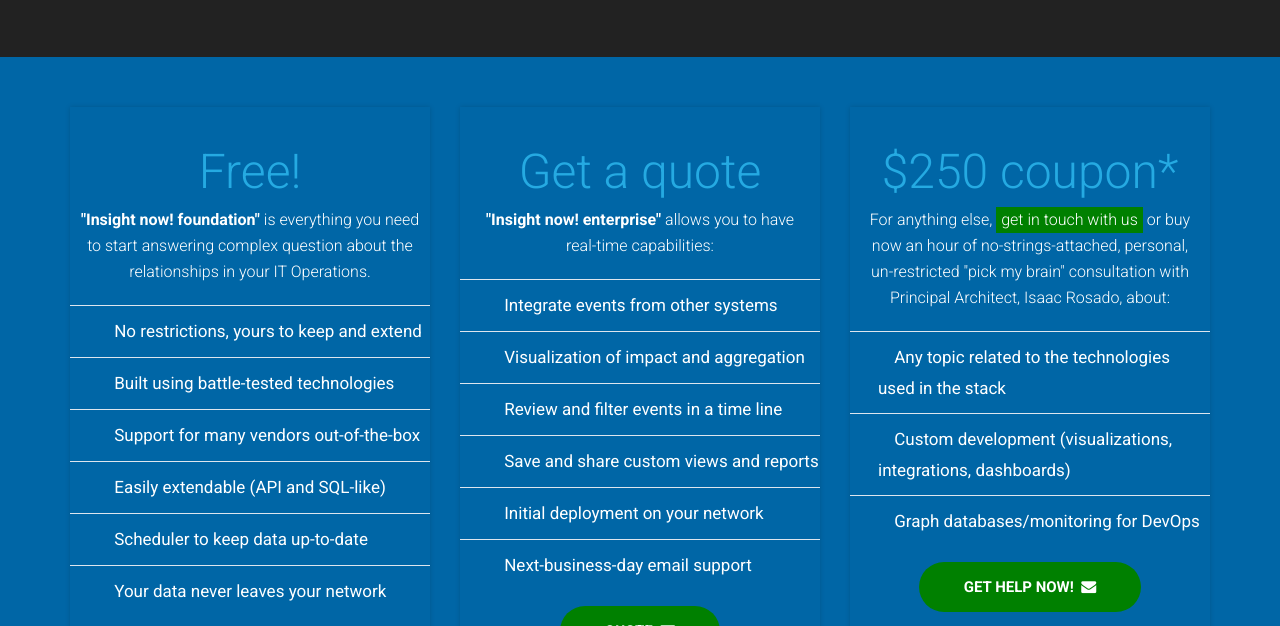
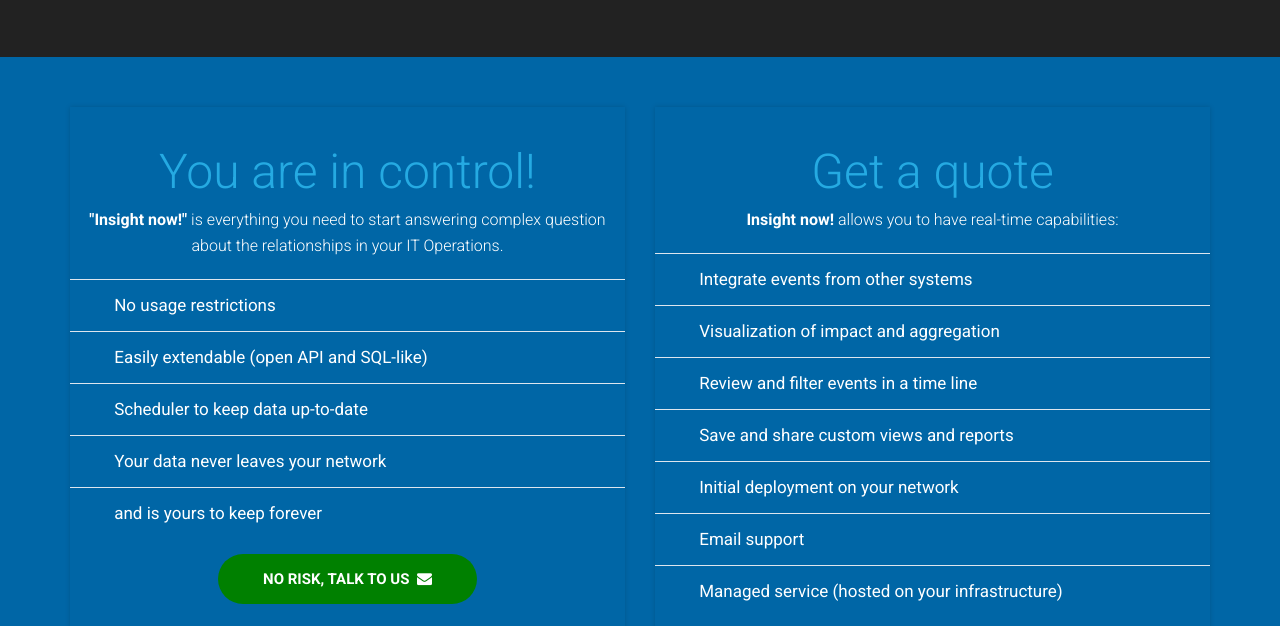
Before and after one commit to DataArm/dataarm.github.io, a plain HTML site: page index.html in a window 1280 px wide. Shown: the part 4650-5276 px from the top of the page. Drawn offline with Linux system fonts and the light colour scheme.

Commit message:
Drill down

```diff
--- a/index.html
+++ b/index.html
@@ -256,30 +256,29 @@
         <div class="pricing_area cta_2 animated sp100" id="price">
             <div class="container">
                 <div class="row">
-                    <div class="col-md-4 col-sm-6 price_col">
+                    <div class="col-md-6 col-sm-6 price_col">
                         <div class="single_price animated a_fu">
                             <div class="price_head">
-                                <div class="h1">Free!</div>
-                                <p><b>"Insight now! foundation"</b> is everything you need to start answering complex question about the relationships in your IT Operations.</p>
+                                <div class="h1">You are in control!</div>
+                                <p><b>"Insight now!"</b> is everything you need to start answering complex question about the relationships in your IT Operations.</p>
                             </div>
                             <div class="price_body">
                               <ul>
-                                <li>No restrictions, yours to keep and extend</li>
-                                <li>Built using battle-tested technologies</li>
-                                <li>Support for many vendors out-of-the-box</li>
-                                <li>Easily extendable (API and SQL-like)</li>
+                                <li>No usage restrictions</li>
+                                <li>Easily extendable (open API and SQL-like)</li>
                                 <li>Scheduler to keep data up-to-date</li>
                                 <li>Your data never leaves your network</li>
+                                <li>and is yours to keep forever</li>
                               </ul>
-                              <a href="https://github.com/DataArm/insight-now" target="_blank" class="default-btn hvr-shutter-out-horizontal">Get Started &nbsp;<i class="fa fa-github"></i></a>
+                              <a href="mailto:contact@dataarm.com?subject=Quote&body=Thanks%20for%20your%20interest.%20Please%20give%20us%20as%20many%20details%20as%20possible,%20we%20will%20get%20back%20to%20you%20next%20business%20day." class="default-btn hvr-shutter-out-horizontal">No risk, talk to us &nbsp;<i class="fa fa-envelope"></i></a>
                             </div>
                         </div>
                     </div>
-                    <div class="col-md-4 col-sm-6 price_col">
+                    <div class="col-md-6 col-sm-6 price_col">
                         <div class="single_price animated a_fu" data-delay=".6s">
                             <div class="price_head">
                                 <div class="h1">Get a quote</div>
-                                <p><b>"Insight now! enterprise"</b> allows you to have real-time capabilities:</p>
+                                <p><b>Insight now!</b> allows you to have real-time capabilities:</p>
                             </div>
                             <div class="price_body">
                               <ul>
@@ -288,27 +287,10 @@
                                 <li>Review and filter events in a time line</li>
                                 <li>Save and share custom views and reports</li>
                                 <li>Initial deployment on your network</li>
-                                <li>Next-business-day email support</li>
-                                <!-- <li>"Marvin" (ask and he will show you data)</li> -->
+                                <li>Email support</li>
+                                <li>Managed service (hosted on your infrastructure)</li>
                               </ul>
-                              <a href="mailto:contact@dataarm.com?subject=Quote&body=Thanks%20for%20your%20interest.%20Please%20give%20us%20as%20many%20details%20as%20possible,%20we%20will%20get%20back%20to%20you%20next%20business%20day." class="default-btn hvr-shutter-out-horizontal">Quote &nbsp;<i class="fa fa-envelope"></i></a>
-                            </div>
-                        </div>
-                    </div>
-                    <div class="col-md-4 col-sm-6 price_col">
-                        <div class="single_price animated a_fu" data-delay=".9s">
-                            <div class="price_head">
-                                <div class="h1">$<span class="count">250</span> coupon*</div>
-                                <p>For anything else, <a href="mailto:contact@dataarm.com?subject=Contact&body=Thanks%20for%20your%20interest.%20Please%20give%20us%20as%20many%20details%20as%20possible,%20we%20will%20get%20back%20to%20you%20next%20business%20day.">get in touch with us</a> or buy now an hour of no-strings-attached, personal, un-restricted "pick my brain" consultation with Principal Architect, Isaac Rosado, about:</p>
-                            </div>
-                            <div class="price_body">
-                                <ul>
-                                    <li>Any topic related to the technologies used in the stack</li>
-                                    <li>Custom development (visualizations, integrations, dashboards)</li>
-                                    <li>Graph databases/monitoring for DevOps</li>
-                                </ul>
-                                <a href="mailto:contact@dataarm.com?subject=Consultation&body=Please%20give%20me%20as%20many%20details%20as%20possible,%20I%20will%20get%20back%20to%20you%20to%20confirm%20I%20can%20help,%20and%20with%20a%20link%20to%20a%20calendar%20for%20scheduling.%20Thanks%20for%20your%20interest,%20Isaac" class="default-btn hvr-shutter-out-horizontal">Get help now! &nbsp;<i class="fa fa-envelope"></i></a>
-                                <span>* Credited back upon contract or license agreement</span>
+                              <a href="mailto:contact@dataarm.com?subject=Quote&body=Thanks%20for%20your%20interest.%20Please%20give%20us%20as%20many%20details%20as%20possible,%20we%20will%20get%20back%20to%20you%20next%20business%20day." class="default-btn hvr-shutter-out-horizontal">Get a quote &nbsp;<i class="fa fa-envelope"></i></a>
                             </div>
                         </div>
                     </div>
```
